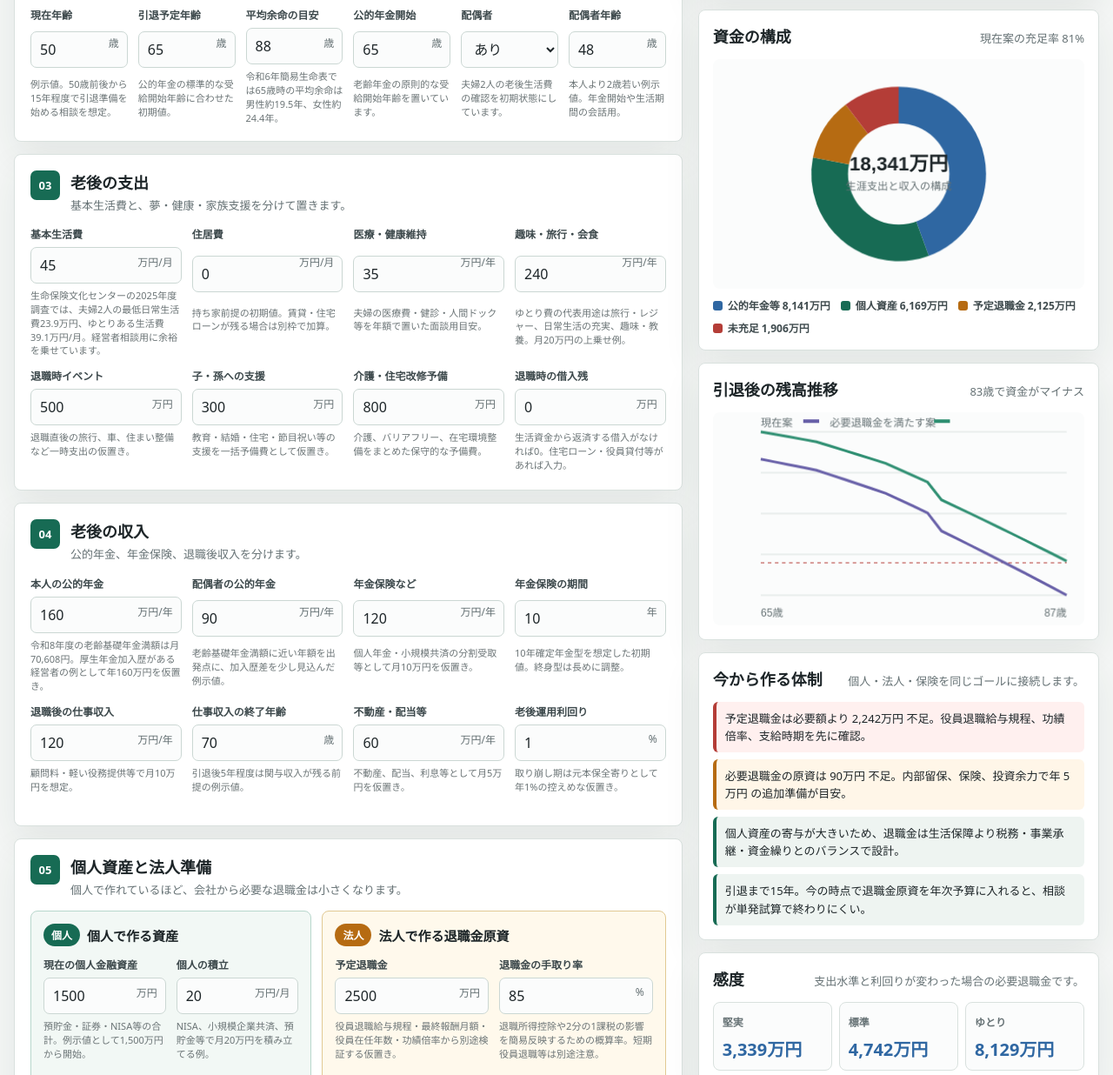
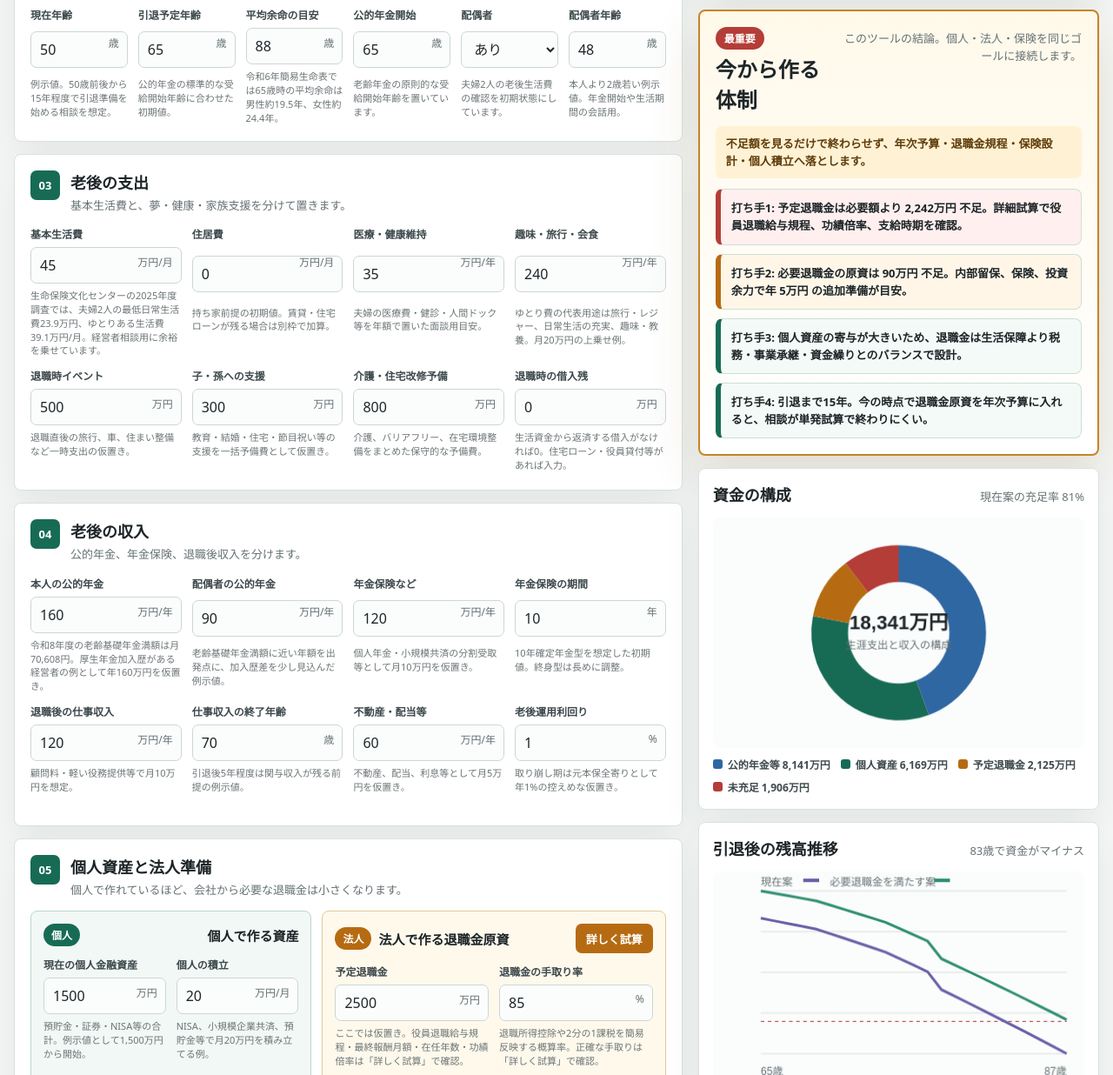
Before and after one commit to takatrp/second-life-planner, a plain HTML site: page index.html in a window 1280 px wide. Shown: the part 444-1680 px from the top of the page at 87% size. Drawn offline with Linux system fonts and the light colour scheme.

Commit message:
Highlight action plan and link retirement calculator

```diff
--- a/app.js
+++ b/app.js
@@ -306,48 +306,48 @@ function renderActions(result) {
   if (result.retirementDesignGap > 0) {
     items.push({
       className: "bad",
-      text: `予定退職金は必要額より ${yen(result.retirementDesignGap)} 不足。役員退職給与規程、功績倍率、支給時期を先に確認。`
+      text: `打ち手1: 予定退職金は必要額より ${yen(result.retirementDesignGap)} 不足。詳細試算で役員退職給与規程、功績倍率、支給時期を確認。`
     });
   } else {
     items.push({
       className: "",
-      text: "予定退職金は手取り不足の逆算額を概ねカバー。過大支給にならない根拠資料を整える段階。"
+      text: "打ち手1: 予定退職金は手取り不足の逆算額を概ねカバー。過大支給にならない根拠資料を整える段階。"
     });
   }
 
   if (result.sourceGapForRequired > 0) {
     items.push({
       className: result.sourceGapForRequired > 1000 ? "bad" : "warn",
-      text: `必要退職金の原資は ${yen(result.sourceGapForRequired)} 不足。内部留保、保険、投資余力で年 ${yen(result.annualAdditionalPreparation)} の追加準備が目安。`
+      text: `打ち手2: 必要退職金の原資は ${yen(result.sourceGapForRequired)} 不足。内部留保、保険、投資余力で年 ${yen(result.annualAdditionalPreparation)} の追加準備が目安。`
     });
   } else {
     items.push({
       className: "",
-      text: "法人側の退職金原資は必要水準に到達見込み。継続MAS側では資金繰りと税負担の接続を確認。"
+      text: "打ち手2: 法人側の退職金原資は必要水準に到達見込み。継続MAS側では資金繰りと税負担の接続を確認。"
     });
   }
 
   if (result.personalAtRetire >= result.requiredCapital * 0.55) {
     items.push({
       className: "",
-      text: "個人資産の寄与が大きいため、退職金は生活保障より税務・事業承継・資金繰りとのバランスで設計。"
+      text: "打ち手3: 個人資産の寄与が大きいため、退職金は生活保障より税務・事業承継・資金繰りとのバランスで設計。"
     });
   } else {
     items.push({
       className: "warn",
-      text: "個人資産だけでは老後資金の半分に届きにくい。NISA・小規模企業共済・個人年金などの個人側積立も同時に検討。"
+      text: "打ち手3: 個人資産だけでは老後資金の半分に届きにくい。NISA・小規模企業共済・個人年金などの個人側積立も同時に検討。"
     });
   }
 
   if (years <= 5) {
     items.push({
       className: "bad",
-      text: "引退まで5年以内。新規積立より、支給可能額、既存資産、退職後収入の確定度を優先して確認。"
+      text: "打ち手4: 引退まで5年以内。新規積立より、支給可能額、既存資産、退職後収入の確定度を優先して確認。"
     });
   } else {
     items.push({
       className: "",
-      text: `引退まで${years}年。今の時点で退職金原資を年次予算に入れると、相談が単発試算で終わりにくい。`
+      text: `打ち手4: 引退まで${years}年。今の時点で退職金原資を年次予算に入れると、相談が単発試算で終わりにくい。`
     });
   }
 
--- a/index.html
+++ b/index.html
@@ -245,21 +245,24 @@
 
           <section class="asset-group asset-group--corporate" aria-label="法人側">
             <div class="asset-group__head">
-              <span class="owner-badge owner-badge--corporate">法人</span>
-              <h3>法人で作る退職金原資</h3>
+              <div class="asset-group__title">
+                <span class="owner-badge owner-badge--corporate">法人</span>
+                <h3>法人で作る退職金原資</h3>
+              </div>
+              <a class="detail-button" href="https://takatrp.github.io/taishoku/" target="_blank" rel="noopener">詳しく試算</a>
             </div>
             <div class="field-grid">
               <label class="input-field">
                 <span>予定退職金</span>
                 <input type="number" data-field="plannedRetirementPay" min="0" value="2500">
                 <em>万円</em>
-                <small>役員退職給与規程・最終報酬月額・役員在任年数・功績倍率から別途検証する仮置き。</small>
+                <small>ここでは仮置き。役員退職給与規程・最終報酬月額・在任年数・功績倍率は「詳しく試算」で確認。</small>
               </label>
               <label class="input-field">
                 <span>退職金の手取り率</span>
                 <input type="number" data-field="retirementNetRatio" min="30" max="100" value="85">
                 <em>%</em>
-                <small>退職所得控除や2分の1課税の影響を簡易反映するための概算率。短期役員退職等は別途注意。</small>
+                <small>退職所得控除や2分の1課税を簡易反映する概算率。正確な手取りは「詳しく試算」で確認。</small>
               </label>
               <label class="input-field">
                 <span>退職金原資の既準備額</span>
@@ -334,6 +337,18 @@
         </div>
       </section>
 
+      <section class="action-panel action-panel--priority">
+        <div class="chart-title">
+          <div>
+            <span class="priority-label">最重要</span>
+            <h2>今から作る体制</h2>
+          </div>
+          <p>このツールの結論。個人・法人・保険を同じゴールに接続します。</p>
+        </div>
+        <p class="action-lead">不足額を見るだけで終わらせず、年次予算・退職金規程・保険設計・個人積立へ落とします。</p>
+        <ul id="actionList"></ul>
+      </section>
+
       <section class="chart-panel">
         <div class="chart-title">
           <h2>資金の構成</h2>
@@ -349,14 +364,6 @@
           <p id="runoutText">-</p>
         </div>
         <canvas id="balanceChart" width="420" height="240" aria-label="引退後残高推移"></canvas>
-      </section>
-
-      <section class="action-panel">
-        <div class="chart-title">
-          <h2>今から作る体制</h2>
-          <p>個人・法人・保険を同じゴールに接続します。</p>
-        </div>
-        <ul id="actionList"></ul>
       </section>
 
       <section class="scenario-panel">
--- a/styles.css
+++ b/styles.css
@@ -291,8 +291,16 @@ textarea:focus {
 .asset-group__head {
   display: flex;
   align-items: center;
+  justify-content: space-between;
   gap: 8px;
   margin-bottom: 12px;
+}
+
+.asset-group__title {
+  display: flex;
+  align-items: center;
+  gap: 8px;
+  min-width: 0;
 }
 
 .asset-group__head h3 {
@@ -317,6 +325,25 @@ textarea:focus {
 
 .owner-badge--corporate {
   background: var(--amber);
+}
+
+.detail-button {
+  display: inline-flex;
+  align-items: center;
+  justify-content: center;
+  min-height: 34px;
+  border-radius: 7px;
+  padding: 7px 12px;
+  color: #fff;
+  background: var(--amber);
+  font-size: 13px;
+  font-weight: 800;
+  text-decoration: none;
+  white-space: nowrap;
+}
+
+.detail-button:hover {
+  background: #9c5b0e;
 }
 
 .source-panel {
@@ -403,6 +430,41 @@ textarea:focus {
   padding: 16px;
 }
 
+.action-panel--priority {
+  border: 2px solid #c78425;
+  padding: 18px;
+  background: linear-gradient(180deg, #fff9ea 0%, #ffffff 100%);
+  box-shadow: 0 22px 54px rgba(116, 78, 16, 0.16);
+}
+
+.action-panel--priority h2 {
+  margin-top: 4px;
+  font-size: 24px;
+}
+
+.priority-label {
+  display: inline-flex;
+  align-items: center;
+  min-height: 24px;
+  border-radius: 999px;
+  padding: 4px 10px;
+  color: #fff;
+  background: var(--red);
+  font-size: 12px;
+  font-weight: 900;
+}
+
+.action-lead {
+  margin: 0 0 12px;
+  border-radius: 7px;
+  padding: 10px 12px;
+  color: #5f3c0b;
+  background: #fff2d4;
+  font-size: 13px;
+  font-weight: 800;
+  line-height: 1.55;
+}
+
 .chart-title {
   display: flex;
   justify-content: space-between;
@@ -451,15 +513,17 @@ canvas {
   padding: 0;
   list-style: none;
   display: grid;
-  gap: 8px;
+  gap: 10px;
 }
 
 #actionList li {
-  border-left: 4px solid var(--green);
-  border-radius: 6px;
-  padding: 9px 10px;
-  background: var(--surface-2);
+  border: 1px solid #cfded8;
+  border-left: 6px solid var(--green);
+  border-radius: 8px;
+  padding: 11px 12px;
+  background: #f4faf7;
   font-size: 13px;
+  font-weight: 700;
   line-height: 1.55;
 }
 
```
